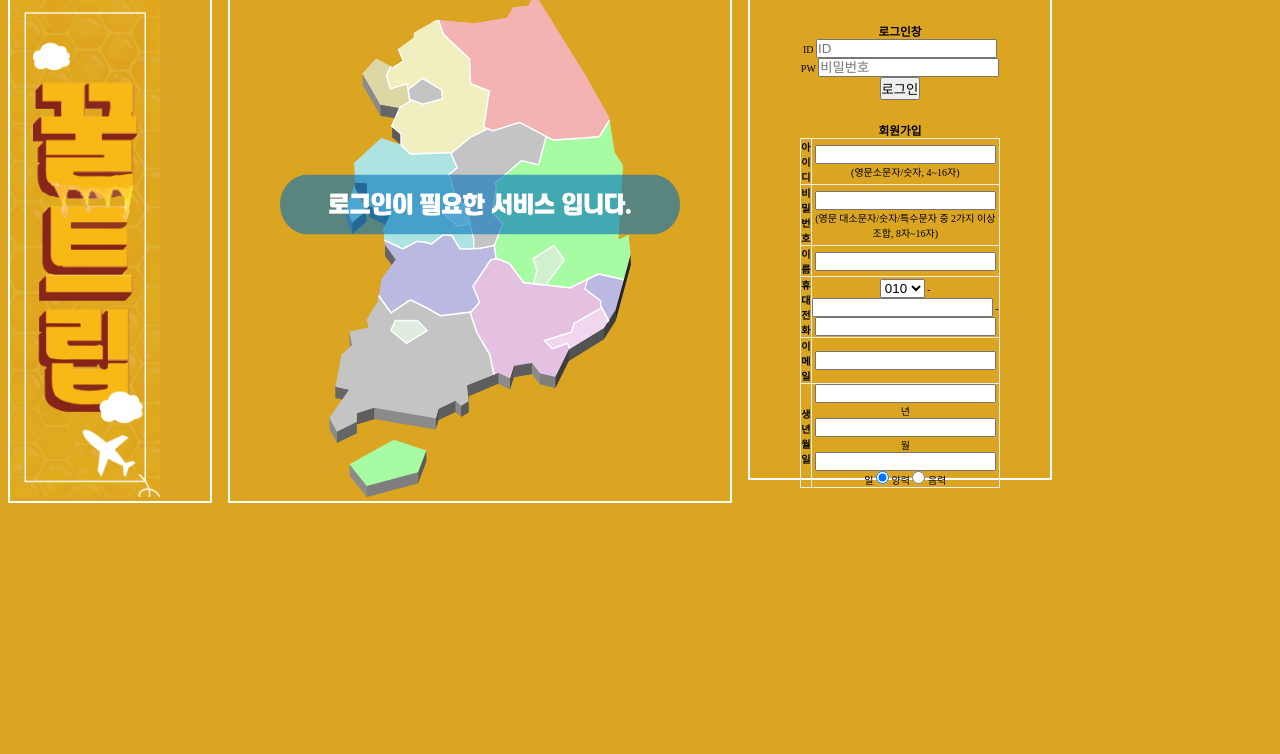
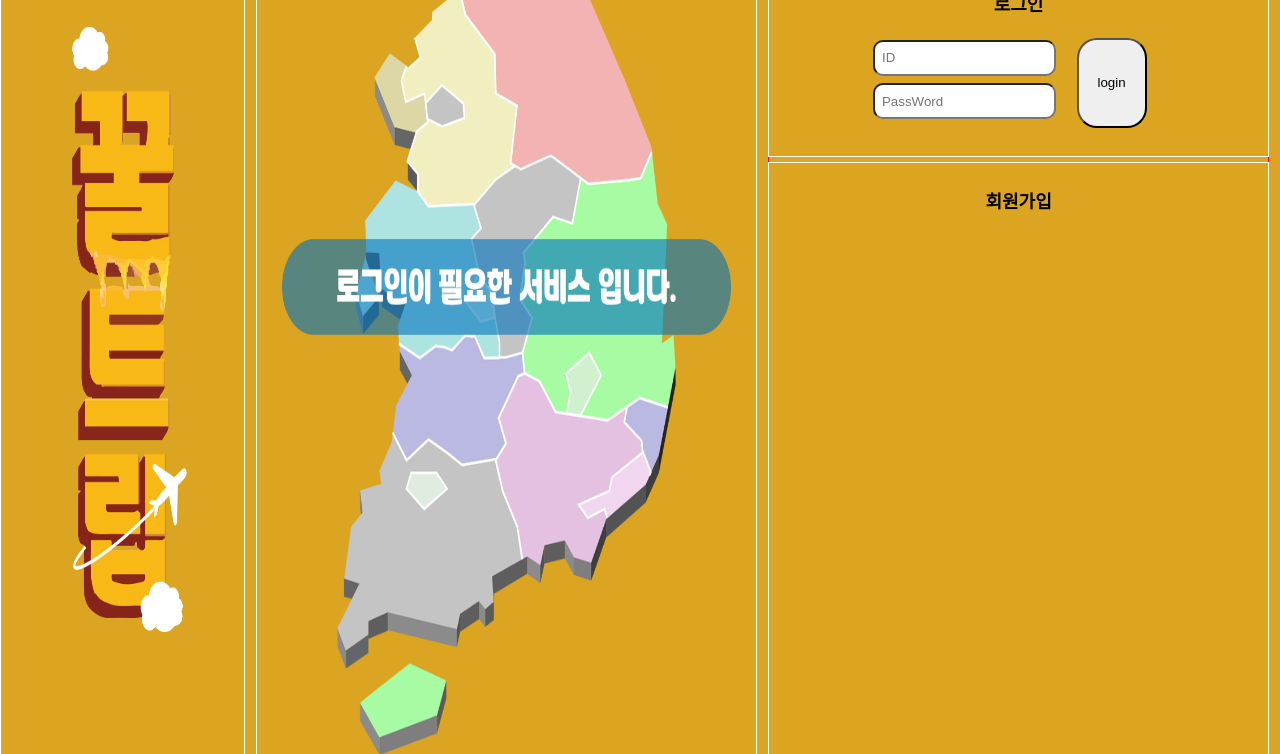
Before and after one commit to Yg323/travel, a plain HTML site: page main.html in a window 1280 px wide. Shown: the part 46-800 px from the top of the page. Drawn offline with Linux system fonts and the light colour scheme; a web font is replaced by a local one.

Commit message:
아직 메인 첫페이지..

```diff
--- a/main.css
+++ b/main.css
@@ -34,89 +34,99 @@
              format('woff'), url('//cdn.jsdelivr.net/font-nanumlight/1.0/NanumBarunGothicWebLight.ttf')
              format('truetype'); } .nanumbarungothic * { font-family: 'NanumBarunGothic', sans-serif; }
 body{
-  padding:0px;
-  margin:0px 0px 0 0;
-  background-color: #dba522;
-}
-.ht-container{
-
-  position: relative;
-  /*margin: 0 auto;*/
-  text-align: center;
-  display: table;
   background-color: #dba522;
   font-family: 'NanumBarunGothic';
 }
-#header{
+.left{
+  justify-content: center;
+  display: inline-flex;
+  width: 19%;
+  height: 100%;
+  position: fixed;
+  left:0;
+  border: 1px solid white;
+}
+.mid{
+  justify-content: center;
+  display: inline-flex;
+  width: 39%;
+  height: 100%;
+  position: fixed;
+  left: 20%;
+  border: 1px solid white;
+}
+.right{
+  justify-content: center;
+  display: inline-flex;
+  width: 39%;
+  height: 100%;
+  position: fixed;
+  left: 60%;
+  flex-wrap: wrap;
+  border: 1px solid red;
+}
+.right-login{
+  justify-content: center;
+  display: flex;
+  width: 39%;
+  height: 25%;
+  position: fixed;
+  flex-wrap: wrap;
+  border: 1px solid white;
+}
+.right-login h1{
+  justify-content: center;
   position: relative;
-
-  max-width: 1200px;
-
-  width:100%;
-  height: 33px;
-  background: #000;
+  height: 20%;
+  top: 20%;
+  left: 35%;
+  font-size: large;
+  font-weight: bold;
 }
-#ht-sidebar-left{
-  outline: 2px solid rgb(255, 255, 255);
+.login{
+  justify-content: center;
+  position: relative;
+  width:70%;
+  top: 40%;
+}
+.right-login .login .login1{
   float: left;
-  width: 200px;
-  margin:10px 10px 10px 10px;
-   /*auto로 변경예정*/
+  width: 20%;
+  height: 20%;
+  position: fixed;
 }
-#ht-sidebar-left #ht-sidebar-left1{
-  float: left;
-  width:100px;
+.right-login .login .login1 input{
+  width: 70%;
+  height: 20%;
+  margin: 1.5%;
+  border-radius: 10px;
+}
+.right-login .login .login2{
+  float: right;
+  width: 40%;
+  height: 45%;
+  margin:0.5%;
+}
+.right-login .login .login2 input{
+  width:50%;
+  height:100%;
+  border-radius: 20px;
+}
+.right-signup{
+  justify-content: center;
+  display: flex;
+  width: 39%;
+  height: 74%;
+  position: fixed;
+  top: 26%;
+  flex-wrap: wrap;
+  border: 1px solid white;
+}
+.right-signup h1{
+  justify-content: center;
   position: relative;
-
-
+  height: 20%;
+  top: 5%;
+  font-size: large;
+  font-weight: bold;
 }
-
-#ht-content{
-  outline: 2px solid rgb(255, 255, 255);
-  position: relative;
-  width: 500px;
-  margin: 10px 0px 10px 10px;
-  float: left;
-  }
-#ht-sidebar-right{
-  outline: 2px solid rgb(255, 255, 255);
-  position: relative;
-  margin: 10px 10px 20px 20px;
-  width: 300px;
-  float: right;
-  color:black;
-}
-#ht-sidebar-right #right_contents{
-  margin:25px 50px 0 50px;
-  padding:0;
-  font-size: 10px;
-}
-#right_contents .login{
-
-}
-#right_contents .login_button{
-
-}
-#right_contents .signup{
-  position: relative;
-  top:10px;
-}
-#right_contents .signup table{
-  table-layout: fixed;
-}
-table{
-  width: auto;
-  border:0;
-  border-spacing: 0;
-  border-collapse: collapse;
-}
-th{
-
-}
-
-/*#login{
-  float:left;
-}
-#login_button{
-  float: right;
-}*/
--- a/main.html
+++ b/main.html
@@ -3,113 +3,40 @@
     <meta charset="UTF-8">
     <title>HONEE TRIP</title>
     <link rel="shortcut icon" type="image/x-icon" href="honey.png">
+    <link rel="stylesheet" type="text/css" href="reset.css">
     <link rel="stylesheet" type="text/css" href="main.css">
 </head>
 <body>
-    <div class = "ht-container">
-        <div id="header">
-            <img src="honey.png" width="30" >
+    <div class="left">
+        <img src="img/꿀트립 왼쪽부분 수정본.png" width="60%">
     </div>
-            <!--로고-->
-            <div id="ht-sidebar-left">
-                <div id="ht-sidebar-left1">
-                    <img src="img/꿀트립 왼쪽부분.png" width="150" height="500">
+    <div class="mid">
+        <img src="img/1장 메인.png" width="90%">
+    </div>
+    <div class="right">
+        <div class = "right-login">
+            <h1>로그인</h1>
+            <div class="login">
+                <div class ="login1">
+                    <input type="text" name="ID" placeholder="  ID" id="logID"><br>
+                    <input type="text" name="PW" placeholder="  PassWord" id="logPW">
+                </div>
+                <div class ="login2">
+                    <input type="button" name="Login" value="login" id="logBtn">
                 </div>
             </div>
-            <!--지도사진-->
-            <div id="ht-content">
-                <img src="img/1장 메인.png" width="400" height="500">
         </div>
-            <div id="ht-sidebar-right">
-                <div id="right_contents">
-                    <!--로그인창-->
-                    <div class="login">
-                        <h3>로그인창</h3>
-                        <labal for="login_id">ID</labal>
-                        <input type="text" name="mb_id" id="login_id" placeholder="ID">
-                        <br>
-                        <labal for="login_pw">PW</labal>
-                        <input type="password" name="mb_pw"id="login_pw"  placeholder="비밀번호" required="">
-                    <div class="login_button">
-                        <input type="submit" value="로그인" class="btn_submit">
-                    </div>
-                    <br>
-                    </div>
-                    <!--회원가입-->
+        <div class = "right-signup">
+            <h1>회원가입</h1>
             <div class="signup">
-                        <h3>회원가입</h3>
                 <table border="1">
                     <tbody>
-                                <tr>
-                                    <th scope="row">아이디</th>
-                                    <td>
-                                        <input id="member_id" name="member_id" fw-filter="isFill&amp;isFill&amp;isMin[4]&amp;isMax[16]&amp;isIdentity"
-                                            fw-label="아이디" fw-msg="" class="inputTypeText" placeholder="" value="" type="text">
-                                            (영문소문자/숫자, 4~16자)
-                                    </td>
-                                </tr>
-                                <tr>
-                                    <th scope="row">비밀번호</th>
-                                    <td>
-                                        <input id="passwd" name="passwd" fw-filter="isFill&amp;isMin[4]&amp;isMax[16]"
-                                        fw-label="비밀번호" fw-msg="" autocomplete="off" maxlength="16" 0="disabled" value="" type="password">
-                                        (영문 대소문자/숫자/특수문자 중 2가지 이상 조합, 8자~16자)
-                                    </td>
-                                </tr>
-                                <tr>
-                                    <th scope="row" id="nameTitle">이름</th>
-                                    <td>
-                                            <span id="nameContents">
-                                                <input type="text" name="name" id="name" maxlength="20">
-                                            </span>
-                                    </td>
-                                </tr>
-                                <tr>
-                                    <th scope="row">휴대전화</th>
-                                    <td>
-                                        <select id="mobile1" name="mobile[]" fw-filter="isNumber&amp;isFill"
-                                        fw-label="휴대전화" fw-alone="N" fw-msg="">
-                                            <option value="010">010</option>
-                                            <option value="011">011</option>
-                                            <option value="016">016</option>
-                                            <option value="017">017</option>
-                                            <option value="018">018</option>
-                                            <option value="019">019</option>
-                                        </select>
-                                        -
-                                        <input id="mobile2" name="mobile[]" maxlength="4" fw-filter="isNumber&amp;isFill" fw-label="휴대전화" fw-alone="N" fw-msg="" value="" type="text">
-                                        -
-                                        <input id="mobile3" name="mobile[]" maxlength="4" fw-filter="isNumber&amp;isFill" fw-label="휴대전화" fw-alone="N" fw-msg="" value="" type="text">
-                                    </td>
-                                </tr>
-                                <tr>
-                                    <th scope="row">이메일</th>
-                                    <td>
-                                        <input id="email1" name="email1" fw-filter="isFill&amp;isEmail"
-                                        fw-label="이메일" fw-alone="N" fw-msg="" value="" type="text">
-                                    </td>
-                                </tr>
-                                <tr>
-                                    <th scope="row">생년월일</th>
-                                    <td>
-                                        <input id="birth_year" name="birth_year" fw-filter="" fw-label="생년월일" fw-msg="" class="inputTypeText" placeholder="" maxlength="4" value="" type="text">
-                                        년
-                                        <input id="birth_month" name="birth_month" fw-filter="" fw-label="생년월일" fw-msg="" class="inputTypeText" placeholder="" maxlength="2" value="" type="text">
-                                        월
-                                        <input id="birth_day" name="birth_day" fw-filter="" fw-label="생년월일" fw-msg="" class="inputTypeText" placeholder="" maxlength="2" value="" type="text">
-                                        일
-                                        <input id="is_solar_calendar0" name="is_solar_calendar" fw-filter="" fw-label="생년월일" fw-msg="" value="T" type="radio" checked="checked">
-                                        <label for="is_solar_calendar0">양력</label>
-                                        <input id="is_solar_calendar1" name="is_solar_calendar" fw-filter="" fw-label="생년월일" fw-msg="" value="F" type="radio">
-                                        <label for="is_solar_calendar1">음력</label>
-                                    </td>
-                                </tr>
+
                     </tbody>
                 </table>
             </div>
         </div>
+   </div>
 
-            </div>
-    </div>
 </body>
 </html>
```
Also changed, not shown: img/꿀트립 왼쪽부분 수정본.png (added). Lines whose indentation alone changed are shown as unchanged.
